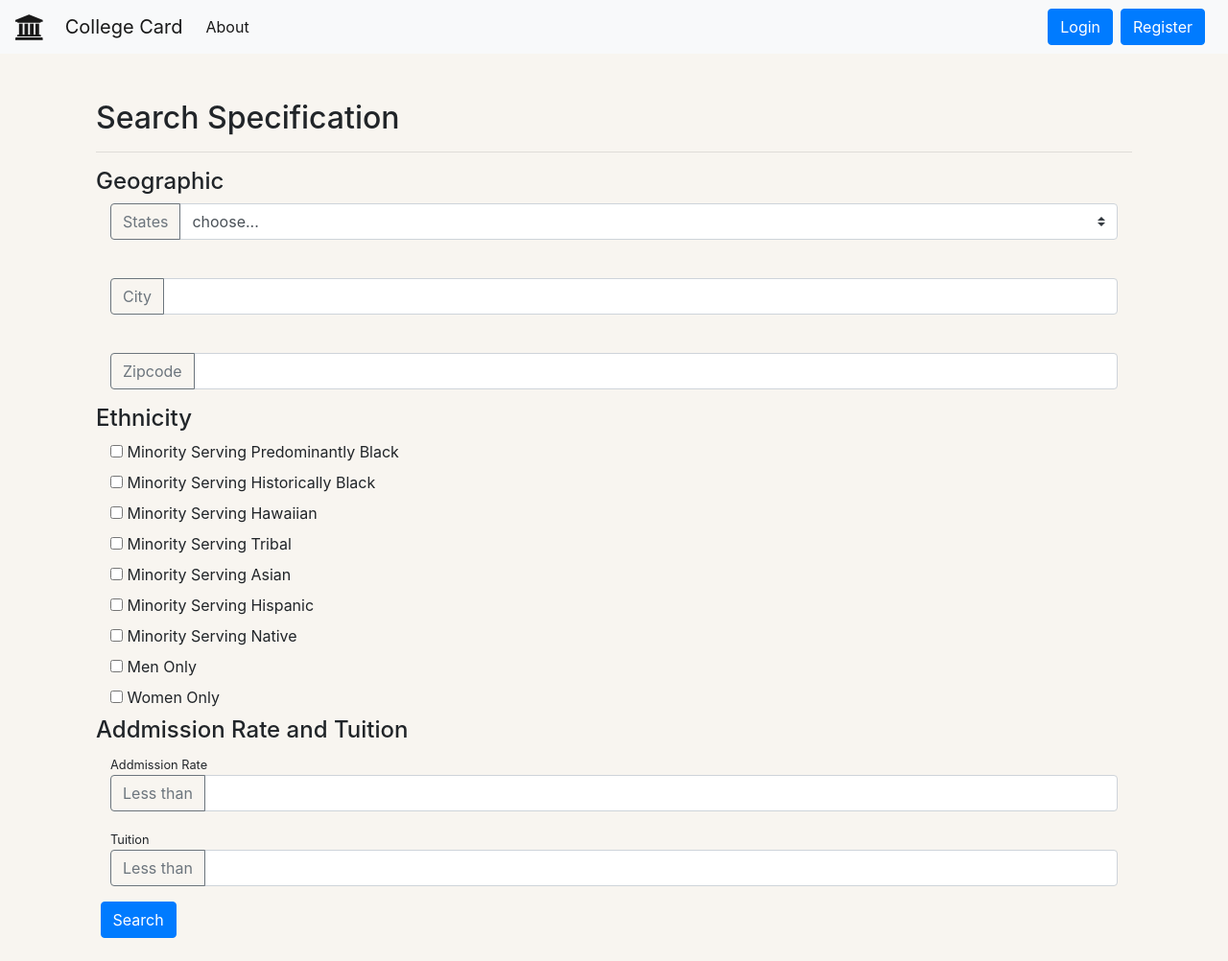
After one commit to lgu33/CollegeCar, a Python web app: template app/templates/advanced_search.html in a window 1280 px wide. The commit adds this page. Shown: the whole page at 96% size. Run offline with Jinja, Linux system fonts and the light colour scheme; the template is opened without the code that fills it, so the values that code supplies are empty; some libraries are stand-ins or nearby versions.

Commit message:
more progress

```diff
--- /dev/null
+++ b/app/templates/advanced_search.html
@@ -0,0 +1,198 @@
+{% extends '/layout.html' %}
+{% block content %}
+<div class="container">
+    {% set states = ['AK', 'AL', 'AR', 'AS', 'AZ', 'CA', 'CO',
+            'CT',
+            'DC',
+            'DE',
+            'FL',
+            'FM',
+            'GA',
+            'GU',
+            'HI',
+            'IA',
+            'ID',
+            'IL',
+            'IN',
+            'KS',
+            'KY',
+            'LA',
+            'MA',
+            'MD',
+            'ME',
+            'MH',
+            'MI',
+            'MN',
+            'MO',
+            'MP',
+            'MS',
+            'MT',
+            'NC',
+            'ND',
+            'NE',
+            'NH',
+            'NJ',
+            'NM',
+            'NV',
+            'NY',
+            'OH',
+            'OK',
+            'OR',
+            'PA',
+            'PR',
+            'PW',
+            'RI',
+            'SC',
+            'SD',
+            'TN',
+            'TX',
+            'UT',
+            'VA',
+            'VI',
+            'VT',
+            'WA',
+            'WI',
+            'WV',
+            'WY'] %}
+
+
+
+    <h2>Search Specification</h2>
+    <hr/>
+    <form method="POST" action="{{url_for('advanced_search')}}" class="input-group">
+    <h4>Geographic</h4>
+    <div class="col-sm-12">
+        <div class="input-group mb-3">
+            <div class="input-group-prepend">
+                <button class="btn btn-outline-secondary" type="button">States</button>
+            </div>
+            <select name="state" class="custom-select" id="inputGroupSelect03">
+                <option value = "0" >choose...</option>
+                {% for state in states %}
+                    <option>{{state}}</option>
+                {% endfor %}
+            </select>
+        </div>
+        <br/>
+        <div class="input-group mb-3">
+            <div class="input-group-prepend">
+                <button class="btn btn-outline-secondary" type="button">City</button>
+            </div>
+            <input name="city_name" type="text" class="form-control" placeholder="" aria-label=""
+                   aria-describedby="basic-addon1"/>
+        </div>
+        <br/>
+        <div class="input-group mb-3">
+            <div class="input-group-prepend">
+                <button class="btn btn-outline-secondary" type="button">Zipcode</button>
+            </div>
+            <input name="zip_code" type="text" class="form-control" placeholder="" aria-label=""
+                   aria-describedby="basic-addon1"/>
+        </div>
+    </div>
+    <hr/>
+    <h4>Ethnicity</h4>
+    <div class="col-sm-12">
+        <div class="checkbox">
+            <label>
+                <input name="cb_pred_black" type="checkbox" value="1"/>
+                <span class="cr"></span>
+                Minority Serving Predominantly Black
+            </label>
+        </div>
+        <div class="checkbox">
+            <label>
+                <input name="cb_hist_black" type="checkbox" value="1"/>
+                <span class="cr"></span>
+                Minority Serving Historically Black
+            </label>
+        </div>
+        <div class="checkbox">
+            <label>
+                <input name="cb_annh" type="checkbox" value=""/>
+                <span class="cr"></span>
+                Minority Serving Hawaiian
+            </label>
+        </div>
+        <div class="checkbox">
+            <label>
+                <input name="cb_tribal" type="checkbox" value=""/>
+                <span class="cr"></span>
+                Minority Serving Tribal
+            </label>
+        </div>
+        <div class="checkbox">
+            <label>
+                <input name="cb_asian" type="checkbox" value=""/>
+                <span class="cr"></span>
+                Minority Serving Asian
+            </label>
+        </div>
+        <div class="checkbox">
+            <label>
+                <input name="cb_hispanic" type="checkbox" value=""/>
+                <span class="cr"></span>
+                Minority Serving Hispanic
+            </label>
+        </div>
+        <div class="checkbox">
+            <label>
+                <input name="cb_native" type="checkbox" value=""/>
+                <span class="cr"></span>
+                Minority Serving Native
+            </label>
+        </div>
+        <div class="checkbox">
+            <label>
+                <input name="cb_men" type="checkbox" value=""/>
+                <span class="cr"></span>
+                Men Only
+            </label>
+        </div>
+        <div class="checkbox">
+            <label>
+                <input name="cb_women" type="checkbox" value=""/>
+                <span class="cr"></span>
+                Women Only
+            </label>
+        </div>
+
+    </div>
+    <hr/>
+    <h4>Addmission Rate and Tuition</h4>
+
+    <div class="col-sm-12">
+        <small>Addmission Rate</small>
+        <div>
+            <div class="input-group mb-3">
+                <div class="input-group-prepend">
+                    <button class="btn btn-outline-secondary" type="button">Less than</button>
+                </div>
+                <input type="text" class="form-control" placeholder="" aria-label=""
+                       aria-describedby="basic-addon1"/>
+            </div>
+        </div>
+
+        <small>Tuition</small>
+        <div>
+            <div class="input-group mb-3">
+                <div class="input-group-prepend">
+                    <button class="btn btn-outline-secondary" type="button">Less than</button>
+                </div>
+                <input type="text" class="form-control" placeholder="" aria-label=""
+                       aria-describedby="basic-addon1"/>
+            </div>
+        </div>
+
+    </div>
+    <div class="input-group-btn">
+        <div class="btn-group" role="group">
+            &nbsp;
+            <button type="submit" class="btn btn-primary">Search</button>
+        </div>
+    </div>
+    </form>
+    <br>
+</div>
+
+{% endblock content %}
--- a/app/templates/layout.html
+++ b/app/templates/layout.html
@@ -36,6 +36,9 @@
                         </li>
                         <li class="nav-item">
                         <a class="nav-link" href="{{url_for('search')}}">Search And Find</a>
+                        </li>
+                        <li class="nav-item">
+                        <a class="nav-link" href="{{url_for('advanced_search')}}">Advanced Search</a>
                         </li>
 
                     </ul>
--- a/app/templates/search.html
+++ b/app/templates/search.html
@@ -21,7 +21,6 @@
                     <a href="{{url_for('advanced_search')}}">Advanced Search</a>
                 </div>
             </div>
-
         </div>
     </div>
 </div>
```
Also changed, not shown: app/routes.py (+6 -1 lines).
